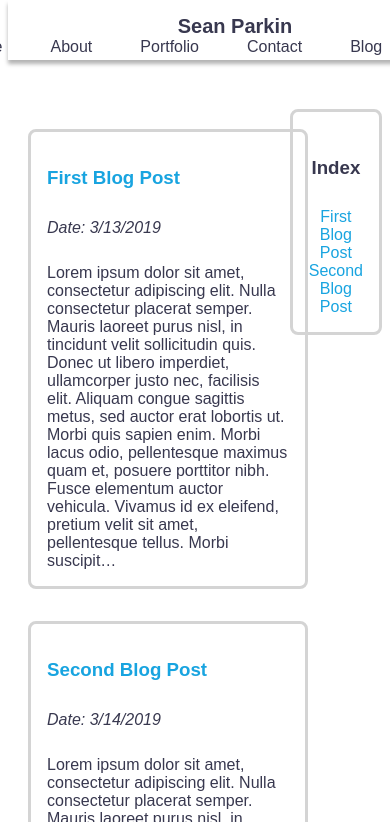
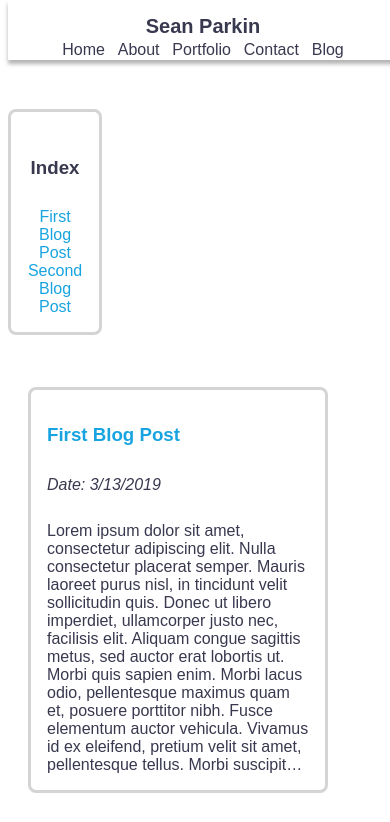
Before and after one commit to minnecoder/personal-site-gatsby, a Gatsby site: page /blog in a window 390 px wide. Shown: the top 822 px of the page. Built offline with nearby package versions, Linux system fonts and the light colour scheme; Gatsby itself is replaced by a stand-in of ours.

Commit message:
Made pages/components more responsive

```diff
--- a/src/components/header.js
+++ b/src/components/header.js
@@ -19,8 +19,9 @@ const Navbar = styled.div`
   justify-content: space-between;
   align-items: center;
   padding: 15px 0;
-  ${media.tablet`
+  ${media.plusphone`
   flex-direction: column;
+  justify-content: center;
   `}
 `
 
@@ -30,9 +31,18 @@ const LogoLink = styled(Link)`
   font-weight: bold;
   color: #38384f;
   padding-left: 4rem;
+
+  ${media.plusphone`
+  margin: 0 auto;
+  padding: 0;
+  `}
 `
 const Navlinks = styled.div`
   padding-right: 4rem;
+  ${media.tablet`
+   padding: 0;
+   margin-top: 0.2rem;
+  `}
 `
 const Navlink = styled(Link)`
   text-decoration: none;
@@ -41,6 +51,12 @@ const Navlink = styled(Link)`
   &:hover {
     border-bottom: 2px solid #18a4e0;
   }
+  ${media.tablet`
+  padding: 0 0.8rem;
+  `}
+  ${media.plusphone`
+  padding: 0 0.4rem;
+  `}
 `
 const Header = () => (
   <Nav>
--- a/src/components/media.js
+++ b/src/components/media.js
@@ -2,7 +2,7 @@ import { css } from 'styled-components'
 
 const sizes = {
   desktop: 1024,
-  tablet: 766,
+  tablet: 770,
   plusphone: 430,
   phone: 375,
 }
--- a/src/pages/blog.js
+++ b/src/pages/blog.js
@@ -10,16 +10,19 @@ const Main = styled.div`
   display: flex;
   flex-direction: column;
   justify-content: space-between;
-  height: 100%;
-  position: relative;
   background: #fff;
   font-family: 'Poppins', sans-serif;
   color: #38384f;
+  ${media.plusphone`
+  height: 100%;
+  position: relative;
+  `}
 `
 
 const Blog = styled.div`
   height: 100vh;
   display: flex;
+  flex: auto;
   flex-direction: row-reverse;
   justify-content: space-around;
   flex: 1 100%;
@@ -27,11 +30,14 @@ const Blog = styled.div`
   ${media.tablet`
   height: 100%;
   `}
+  ${media.plusphone`
+  flex-direction: column;
+  `}
 `
 
 const BlogIndex = styled.div`
   width: 15%;
-  height: 60%;
+  height: 40%;
   border-style: solid;
   border-color: #d4d4d4;
   border-radius: 0.5rem;
```
Also changed, not shown: src/components/PortfolioItem.js (+17 -0 lines), src/components/SkillsSection.js (+14 -0 lines), src/components/about.js (+7 -3 lines).
